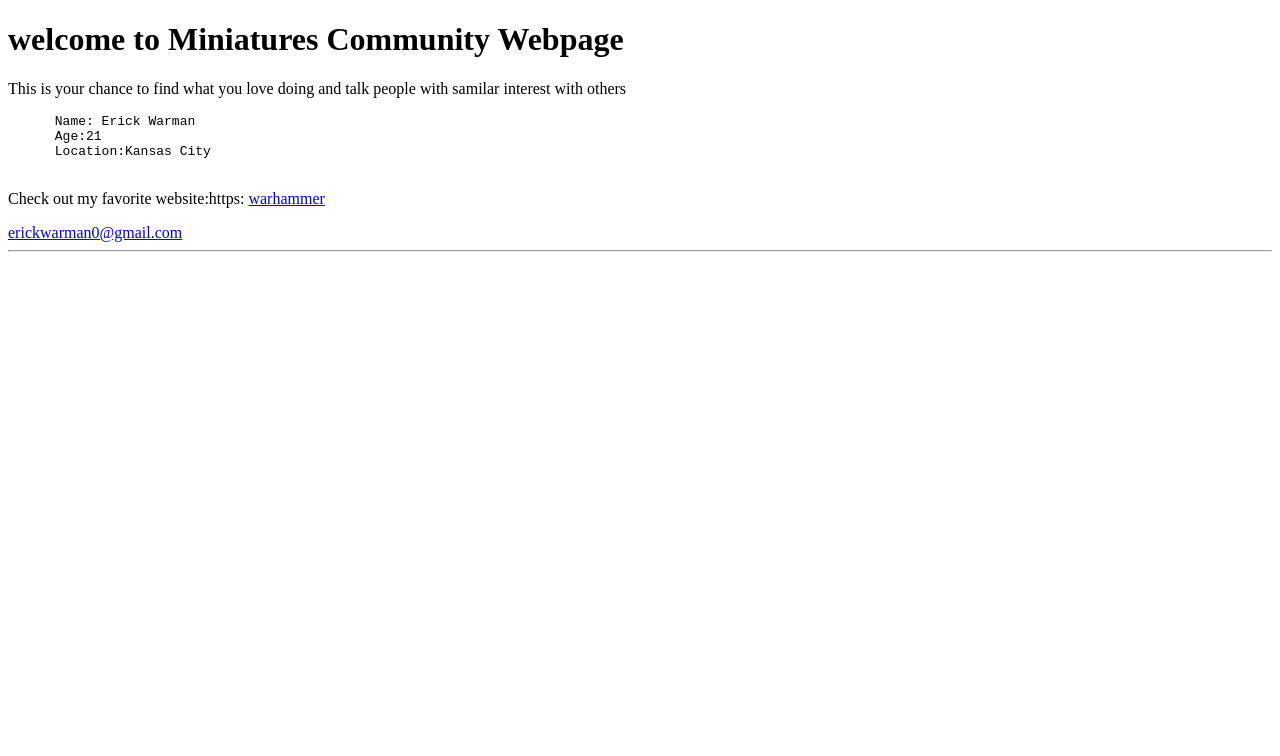
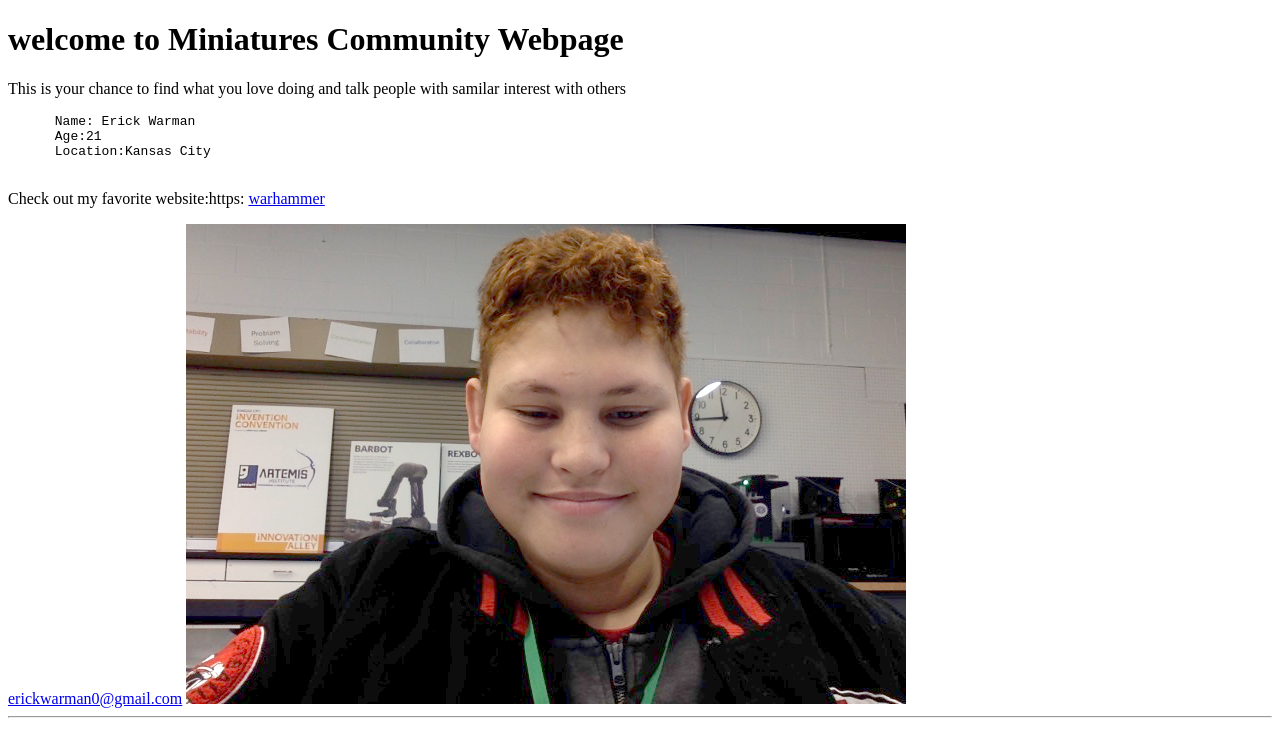
Before and after one commit to MiniatureWorriar/MiniaturesChat, a plain HTML site: page index.html in a window 1280 px wide. Drawn offline with Linux system fonts and the light colour scheme.

Commit message:
Update index.html

```diff
--- a/index.html
+++ b/index.html
@@ -16,10 +16,9 @@
       <p>Check out my favorite website:https: <a href="https://www.warhammer.com/en-US/home"target="_blank"> warhammer</a>
         </p>
       <a href="erickwarman0@gmail.com" target="_blank"> erickwarman0@gmail.com</a>
-      <a href="
-      <a href="<img src="https://github.com/MiniatureWorriar/MiniaturesChat/blob/main/Photo%20on%203-24-25%20at%2011.44%20AM.jpg?raw=true"></a>
+      <a href="https://www.facebook.com/profile.php?id=61558704443522"target="_blank">
+      <img src="https://github.com/MiniatureWorriar/MiniaturesChat/blob/main/Photo%20on%203-24-25%20at%2011.44%20AM.jpg?raw=true"></a>
       <hr>
-
   </section>
   </header>
   </body>
```
